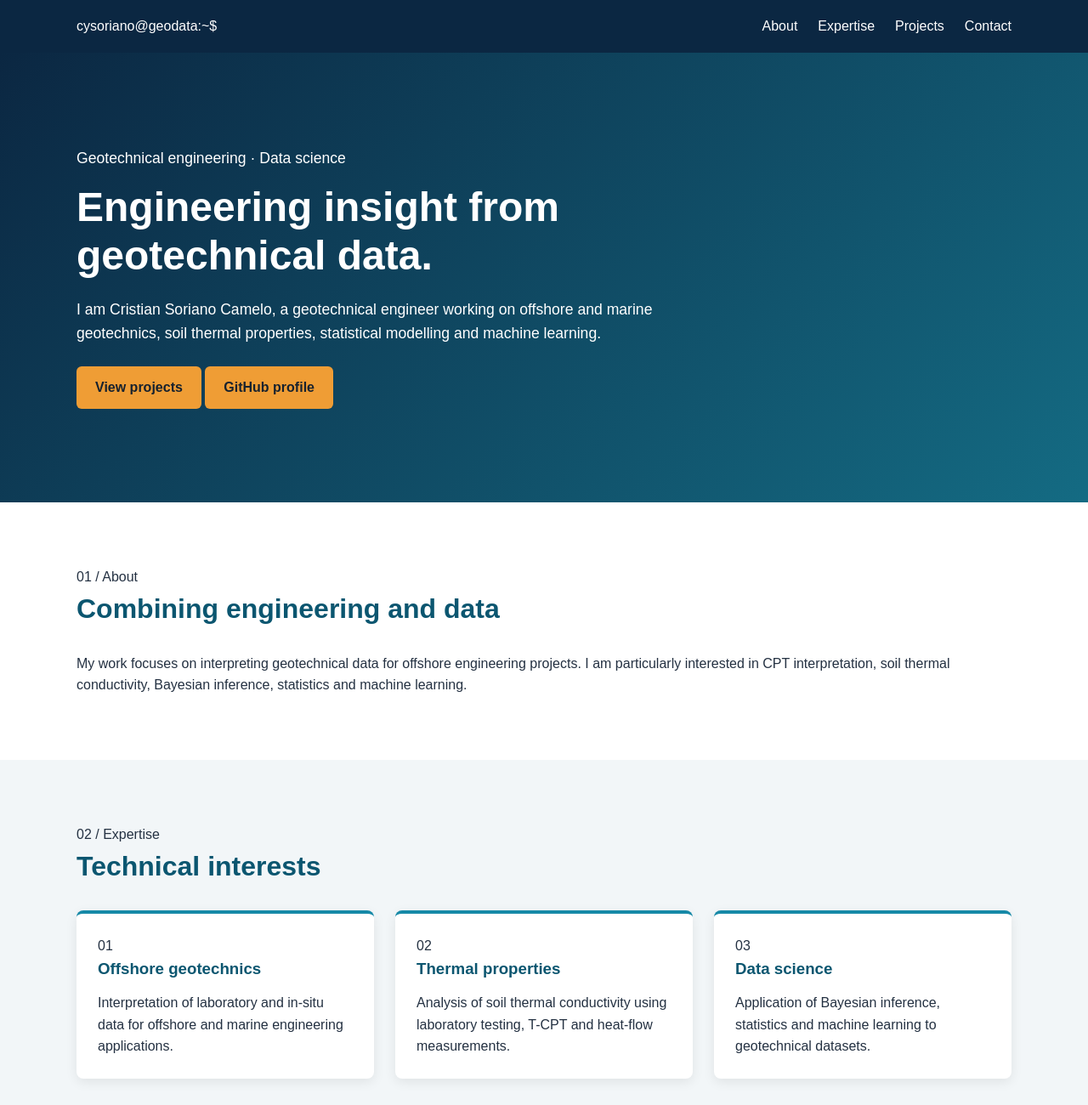
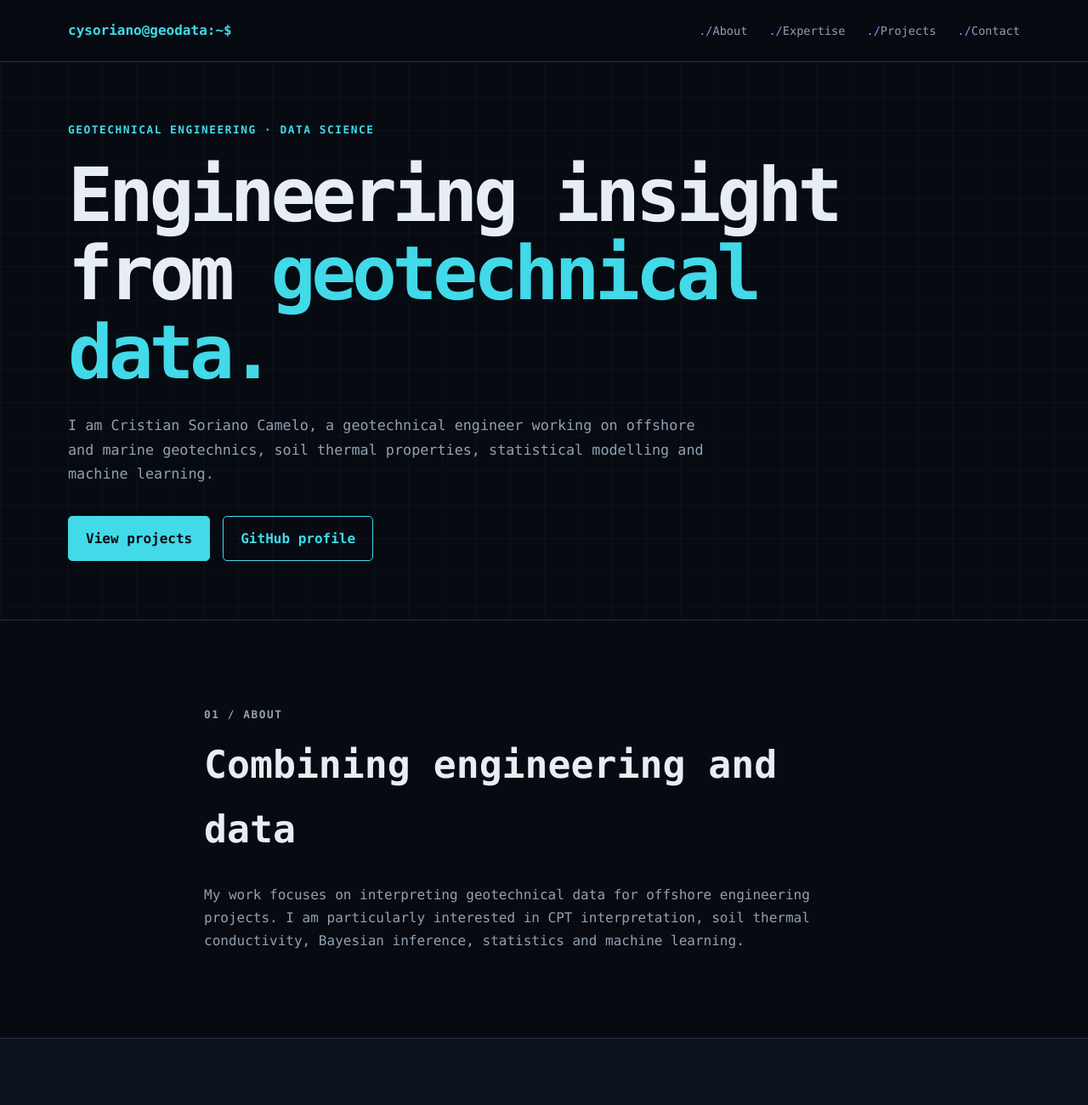
Before and after one commit to cysorianoc/cysorianoc.github.io, a plain HTML site: page index.html in a window 1280 px wide. Shown: the top 1300 px of the page at 85% size. Drawn offline with Linux system fonts and the light colour scheme.

Commit message:
Update styles.css

```diff
--- a/styles.css
+++ b/styles.css
@@ -1,4 +1,17 @@
-/* Basic reset */
+:root {
+    --background: #070b11;
+    --surface: #0c121c;
+    --surface-light: #111a27;
+    --border: #223044;
+
+    --text: #e7edf5;
+    --muted: #91a0b4;
+
+    --primary: #42d9e8;
+    --secondary: #8792ff;
+
+    --max-width: 1120px;
+}
 
 * {
     box-sizing: border-box;
@@ -11,182 +24,270 @@ html {
 }
 
 body {
-    font-family: Arial, Helvetica, sans-serif;
-    line-height: 1.6;
-    color: #243142;
-    background-color: #ffffff;
+    color: var(--text);
+    background: var(--background);
+
+    font-family:
+        "Cascadia Code",
+        "JetBrains Mono",
+        "Fira Code",
+        Consolas,
+        monospace;
+
+    line-height: 1.7;
+}
+
+a {
+    color: inherit;
 }
 
 .container {
-    width: 90%;
-    max-width: 1100px;
+    width: min(90%, var(--max-width));
     margin: auto;
 }
 
-/* Navigation */
+.narrow {
+    max-width: 800px;
+}
 
 header {
-    background-color: #0b2742;
-    color: white;
-    padding: 18px 0;
+    position: sticky;
+    top: 0;
+    z-index: 10;
+
+    background: rgba(7, 11, 17, 0.9);
+    border-bottom: 1px solid var(--border);
+    backdrop-filter: blur(12px);
 }
 
 nav {
+    min-height: 72px;
+
     display: flex;
+    align-items: center;
     justify-content: space-between;
-    align-items: center;
+}
+
+.logo {
+    color: var(--primary);
+    font-weight: 700;
+    text-decoration: none;
 }
 
 nav ul {
     display: flex;
+    gap: 25px;
+
     list-style: none;
-    gap: 24px;
 }
 
-nav a {
-    color: white;
+nav ul a {
+    color: var(--muted);
+    font-size: 0.85rem;
     text-decoration: none;
 }
 
-nav a:hover {
-    color: #63c7da;
+nav ul a::before {
+    content: "./";
+    color: var(--secondary);
 }
 
-/* Hero section */
+nav ul a:hover {
+    color: var(--primary);
+}
 
 .hero {
-    background: linear-gradient(135deg, #0b2742, #146b83);
-    color: white;
-    padding: 110px 0;
+    min-height: 82vh;
+
+    display: flex;
+    align-items: center;
+
+    background-image:
+        linear-gradient(rgba(66, 217, 232, 0.035) 1px, transparent 1px),
+        linear-gradient(90deg, rgba(66, 217, 232, 0.035) 1px, transparent 1px);
+
+    background-size: 40px 40px;
+}
+
+.eyebrow,
+.section-label,
+.project-type {
+    color: var(--primary);
+    font-size: 0.8rem;
+    font-weight: 700;
+    letter-spacing: 0.12em;
+    text-transform: uppercase;
 }
 
 .hero h1 {
-    max-width: 850px;
-    font-size: 3rem;
-    line-height: 1.2;
-    margin: 15px 0 20px;
+    max-width: 950px;
+    margin: 20px 0 25px;
+
+    font-size: clamp(2.5rem, 7vw, 5.5rem);
+    line-height: 1.05;
+    letter-spacing: -0.06em;
 }
 
-.hero p {
-    max-width: 700px;
-    font-size: 1.1rem;
+.hero h1 span {
+    color: var(--primary);
 }
 
-.subtitle {
-    color: #82d7e6;
-    font-weight: bold;
-    text-transform: uppercase;
-    letter-spacing: 1px;
+.introduction {
+    max-width: 760px;
+    color: var(--muted);
+    font-size: 1.05rem;
 }
 
-/* Buttons */
+.actions {
+    display: flex;
+    flex-wrap: wrap;
+    gap: 15px;
+    margin-top: 35px;
+}
 
 .button {
     display: inline-block;
-    margin-top: 25px;
-    padding: 12px 22px;
-    background-color: #ef9d35;
-    color: #17222e;
+    padding: 12px 20px;
+
+    border: 1px solid var(--primary);
+    border-radius: 5px;
+
+    font-weight: 700;
     text-decoration: none;
-    border-radius: 6px;
-    font-weight: bold;
+
+    transition: 0.2s ease;
+}
+
+.button.primary {
+    color: var(--background);
+    background: var(--primary);
+}
+
+.button.secondary {
+    color: var(--primary);
+    background: transparent;
 }
 
 .button:hover {
-    background-color: #ffc36f;
+    box-shadow: 0 0 25px rgba(66, 217, 232, 0.25);
+    transform: translateY(-2px);
 }
 
-/* General sections */
+.section {
+    padding: 100px 0;
+    border-top: 1px solid var(--border);
+}
 
-.section {
-    padding: 75px 0;
+.alternate {
+    background: var(--surface);
 }
 
 .section h2 {
-    margin-bottom: 25px;
-    color: #0b5670;
-    font-size: 2rem;
+    margin: 10px 0 25px;
+    font-size: clamp(1.8rem, 4vw, 2.8rem);
 }
 
-.alternate {
-    background-color: #f2f6f8;
+.section p {
+    color: var(--muted);
 }
 
-/* Cards */
-
-.cards {
+.cards,
+.project-grid {
     display: grid;
     grid-template-columns: repeat(3, 1fr);
-    gap: 25px;
+    gap: 22px;
+    margin-top: 35px;
 }
 
-.card {
-    background-color: white;
-    padding: 25px;
+.card,
+.project {
+    padding: 28px;
+
+    background: var(--surface-light);
+    border: 1px solid var(--border);
     border-radius: 8px;
-    border-top: 4px solid #1689a7;
-    box-shadow: 0 4px 14px rgba(0, 0, 0, 0.08);
+
+    transition: 0.25s ease;
 }
 
-.card h3 {
-    margin-bottom: 12px;
-    color: #0b5670;
+.card:hover,
+.project:hover {
+    border-color: var(--primary);
+    transform: translateY(-5px);
 }
 
-/* Projects */
-
-.project {
-    margin-bottom: 25px;
-    padding: 25px;
-    border-left: 4px solid #ef9d35;
-    background-color: #f8fafb;
+.card-number {
+    color: var(--secondary);
+    font-size: 0.8rem;
 }
 
+.card h3,
 .project h3 {
-    margin-bottom: 8px;
+    margin: 15px 0 12px;
+}
+
+.project-grid {
+    grid-template-columns: repeat(2, 1fr);
 }
 
 .project a {
     display: inline-block;
-    margin-top: 10px;
-    color: #0b6f8a;
-    font-weight: bold;
+    margin-top: 18px;
+
+    color: var(--primary);
+    font-weight: 700;
     text-decoration: none;
 }
 
-/* Footer */
+.project a:hover {
+    text-decoration: underline;
+}
+
+#contact .button {
+    margin-top: 25px;
+}
 
 footer {
-    background-color: #0b2742;
-    color: white;
     padding: 25px 0;
+
+    color: var(--muted);
+    background: #05080d;
+    border-top: 1px solid var(--border);
+
+    font-size: 0.8rem;
     text-align: center;
 }
 
-/* Mobile layout */
+::selection {
+    color: var(--background);
+    background: var(--primary);
+}
 
-@media (max-width: 750px) {
-
+@media (max-width: 760px) {
     nav {
         flex-direction: column;
-        gap: 15px;
+        justify-content: center;
+        gap: 12px;
+        padding: 15px 0;
     }
 
     nav ul {
         flex-wrap: wrap;
         justify-content: center;
-        gap: 14px;
+        gap: 10px 16px;
     }
 
     .hero {
+        min-height: auto;
+        padding: 100px 0;
+    }
+
+    .cards,
+    .project-grid {
+        grid-template-columns: 1fr;
+    }
+
+    .section {
         padding: 70px 0;
     }
-
-    .hero h1 {
-        font-size: 2.1rem;
-    }
-
-    .cards {
-        grid-template-columns: 1fr;
-    }
 }
```
